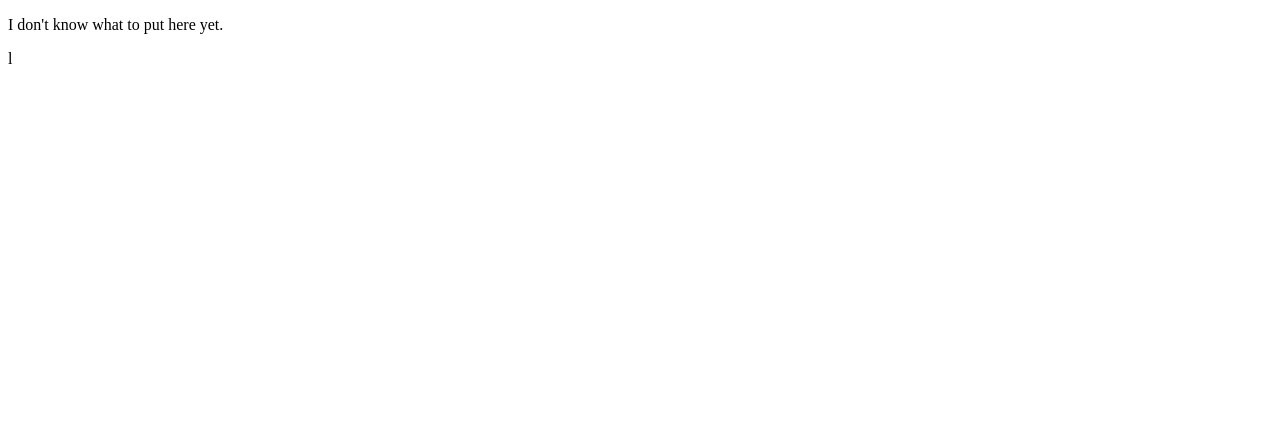
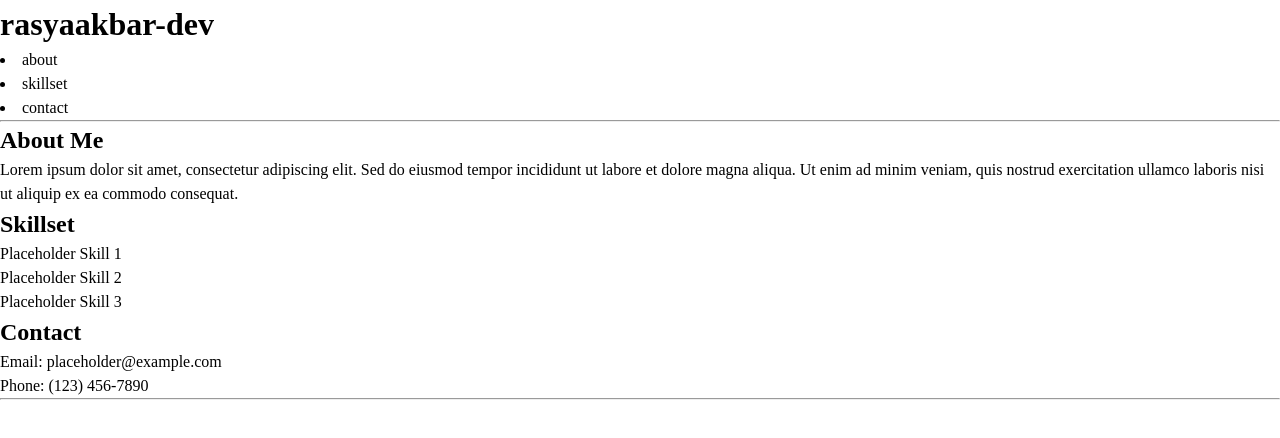
Before and after one commit to rasyaakbar-dev/rasyaakbar-dev.github.io, a plain HTML site: page page/home.html in a window 1280 px wide. Drawn offline with Linux system fonts and the light colour scheme.

Commit message:
feat: implement home page structure with global CSS reset and navigation sections

```diff
--- /dev/null
+++ b/page/home.css
@@ -0,0 +1 @@
+/* I have no motivation at all */
--- a/page/home.html
+++ b/page/home.html
@@ -10,10 +10,52 @@
         <meta author="Rasya Akbar N.">
 
         <link rel="icon" href="/assets/favicon/favicon.ico" />
+        <link href="./../style.css" rel="stylesheet" />
+        <link href="home.css" rel="stylesheet" />
     </head>
 
     <body>
-        <p>I don't know what to put here yet.</p>
+        <header>
+            <h1>rasyaakbar-dev</h1>
+
+            <nav>
+                <menu>
+                    <li><a href="#about">about</a></li>
+                    <li><a href="#skillset">skillset</a></li>
+                    <li><a href="#contact">contact</a></li>
+                </menu>
+            </nav>
+        </header>
+
+        <hr>
+
+        <main>
+            <section id="about">
+                <h2>About Me</h2>
+                <p>Lorem ipsum dolor sit amet, consectetur adipiscing elit. Sed do eiusmod tempor incididunt ut labore
+                    et dolore magna aliqua. Ut enim ad minim veniam, quis nostrud exercitation ullamco laboris nisi ut
+                    aliquip ex ea commodo consequat.</p>
+            </section>
+
+            <section id="skillset">
+                <h2>Skillset</h2>
+                <ul>
+                    <li>Placeholder Skill 1</li>
+                    <li>Placeholder Skill 2</li>
+                    <li>Placeholder Skill 3</li>
+                </ul>
+            </section>
+
+            <section id="contact">
+                <h2>Contact</h2>
+                <p>Email: placeholder@example.com</p>
+                <p>Phone: (123) 456-7890</p>
+            </section>
+        </main>
+
+        <hr>
+
+        <footer></footer>
     </body>
 
-</html>l
+</html>
--- /dev/null
+++ b/style.css
@@ -0,0 +1,142 @@
+/* =========================================
+   Modern CSS Reset & Base Styles (Enhanced)
+   ========================================= */
+
+/* 1. Box sizing rules */
+*,
+*::before,
+*::after {
+    box-sizing: border-box;
+}
+
+/* 2. Remove default margin & padding */
+* {
+    margin: 0;
+    padding: 0;
+}
+
+/* 3. Root settings */
+html {
+    line-height: 1.5;
+    -webkit-text-size-adjust: 100%;
+    /* Prevent font scaling in landscape */
+    tab-size: 4;
+}
+
+/* 4. Body defaults */
+body {
+    min-height: 100vh;
+    text-rendering: optimizeSpeed;
+    -webkit-font-smoothing: antialiased;
+    -moz-osx-font-smoothing: grayscale;
+}
+
+/* 5. Improve media defaults */
+img,
+picture,
+video,
+canvas,
+svg {
+    display: block;
+    max-width: 100%;
+}
+
+/* Prevent distortion */
+img,
+video {
+    height: auto;
+}
+
+/* 6. Form elements inherit fonts */
+input,
+button,
+textarea,
+select {
+    font: inherit;
+    color: inherit;
+}
+
+/* 7. Remove built-in button styles */
+button {
+    background: none;
+    border: none;
+}
+
+/* 8. Anchor defaults */
+a {
+    text-decoration: none;
+    color: inherit;
+}
+
+/* 9. List styles reset */
+ul,
+ol {
+    list-style: none;
+}
+
+/* 10. Improve text wrapping */
+p,
+h1,
+h2,
+h3,
+h4,
+h5,
+h6 {
+    overflow-wrap: break-word;
+}
+
+/* 11. Create a stacking context root */
+#root,
+#__next {
+    isolation: isolate;
+}
+
+/* 12. Tables */
+table {
+    border-collapse: collapse;
+    border-spacing: 0;
+}
+
+/* 13. Text balance (modern browsers) */
+h1,
+h2,
+h3,
+h4 {
+    text-wrap: balance;
+}
+
+/* 14. Better default focus styles */
+:focus-visible {
+    outline: 2px solid currentColor;
+    outline-offset: 2px;
+}
+
+/* 15. Reduce motion for accessibility */
+@media (prefers-reduced-motion: reduce) {
+    html:focus-within {
+        scroll-behavior: auto;
+    }
+
+    *,
+    *::before,
+    *::after {
+        animation-duration: 0.01ms !important;
+        animation-iteration-count: 1 !important;
+        transition-duration: 0.01ms !important;
+    }
+}
+
+/* 16. Smooth scrolling (opt-in UX) */
+html:focus-within {
+    scroll-behavior: smooth;
+}
+
+/* 17. Default scrollbar (optional, WebKit only) */
+::-webkit-scrollbar {
+    width: 10px;
+}
+
+::-webkit-scrollbar-thumb {
+    background: rgba(0, 0, 0, 0.2);
+    border-radius: 999px;
+}
```
Also changed, not shown: index.html (+2 -0 lines).
